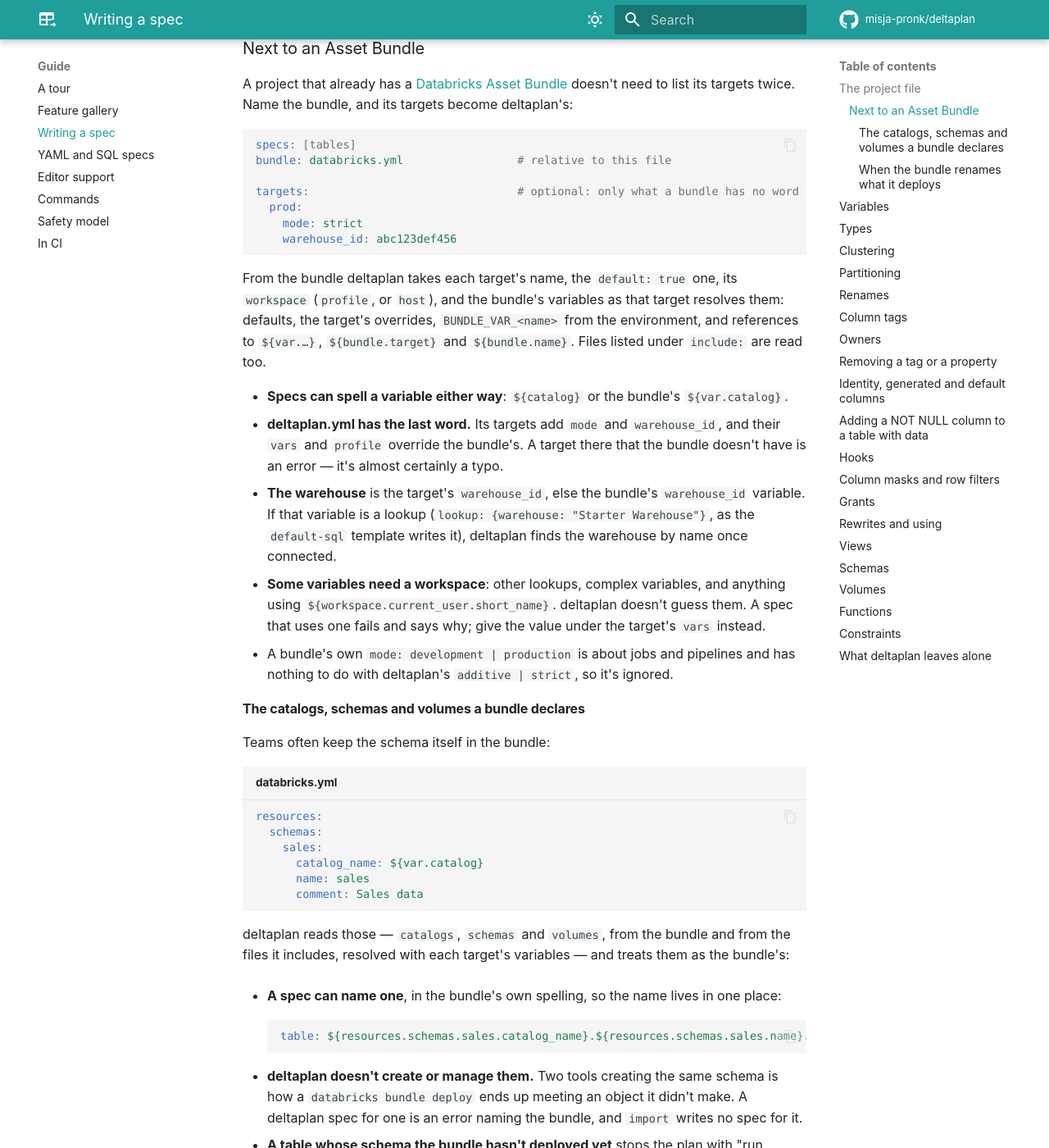
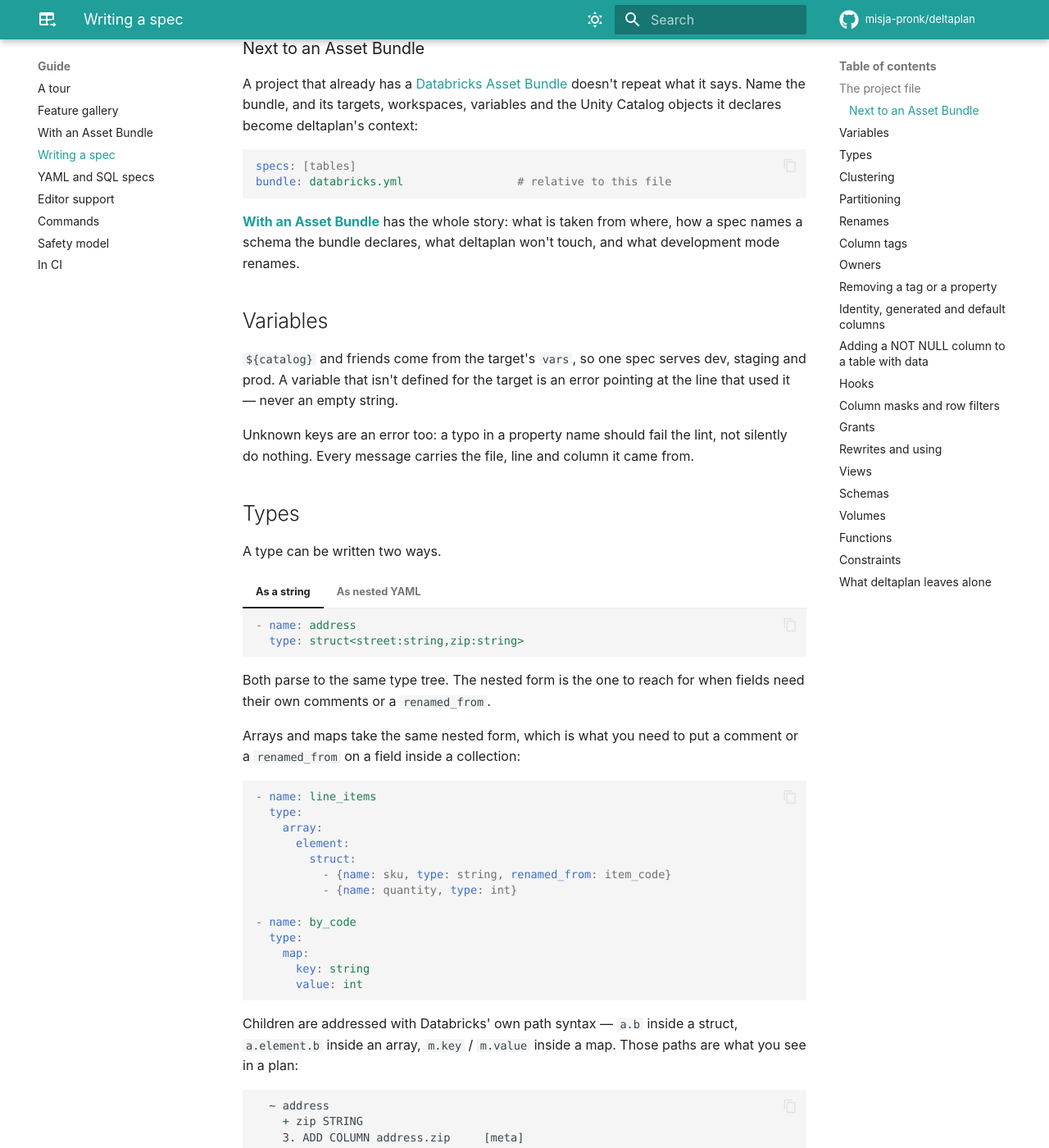
Before and after one commit to misja-pronk/deltaplan, an MkDocs documentation site: the page built from docs/spec.md, in a window 1280 px wide and 1400 px high, scrolled down 1533 px. Shown: the whole window at 82% size. Built offline with MkDocs 1.6.1 and Material for MkDocs 9.7.7, drawn with Linux system fonts in a browser that asks for light colours; comment, search, counter and statistics services are not loaded; some of the changed text lies outside the part shown.

Commit message:
docs: give Asset Bundles a page of their own (#9)
Most Databricks projects already have a `databricks.yml`. Bundle support
was buried in the spec reference; this makes it a page of its own —
**[With an Asset
Bundle](https://github.com/misja-pronk/deltaplan/blob/docs/bundles/docs/bundles.md)**
— because for most people it is how they will use deltaplan.

The page covers:

- pointing at the bundle, and a table of what deltaplan takes from it
(targets, workspace/profile, variables, warehouse id, declared
catalogs/schemas/volumes)
- naming a schema once: `${resources.schemas.sales.name}` in a spec
- the division of labour — the bundle owns the containers, deltaplan
owns the tables — and what that means for `import`, `validate` and a
plan whose schema isn't deployed yet
- development mode and `name_prefix` renaming, and why that asks the
Databricks CLI rather than reimplementing it
- what still needs `deltaplan.yml`, what needs a workspace, and the CI
order (`bundle deploy`, then `apply`)

Two new pictures come from a `bundle` scene in `tests/screens.py`: a
plan that stops with *"run `databricks bundle deploy` first"*, and the
same plan once the schema is there.

No source changes. `docs/spec.md` keeps a short pointer; the page is
linked from the index, getting-started and the README.

🤖 Generated with [Claude Code](https://claude.com/claude-code)

Co-authored-by: Claude Opus 5 (1M context) <noreply@anthropic.com>

````diff
--- /dev/null
+++ b/docs/assets/screens/bundle-orders.yml
@@ -0,0 +1,5 @@
+table: ${resources.schemas.sales.catalog_name}.${resources.schemas.sales.name}.orders
+comment: Order facts
+columns:
+  - {name: order_id, type: bigint, nullable: false}
+  - {name: amount, type: "decimal(18,2)"}
--- /dev/null
+++ b/docs/assets/screens/bundle-project.yml
@@ -0,0 +1,4 @@
+version: 1
+specs: [tables]
+bundle: databricks.yml
+history_schema: ${catalog}.deltaplan
--- a/docs/spec.md
+++ b/docs/spec.md
@@ -72,91 +72,17 @@ Without `-t`, a command uses the only target, or the one marked `default: true`.
 ### Next to an Asset Bundle
 
 A project that already has a [Databricks Asset Bundle](https://docs.databricks.com/aws/en/dev-tools/bundles/)
-doesn't need to list its targets twice. Name the bundle, and its targets become
-deltaplan's:
+doesn't repeat what it says. Name the bundle, and its targets, workspaces, variables and
+the Unity Catalog objects it declares become deltaplan's context:
 
 ```yaml
 specs: [tables]
 bundle: databricks.yml                 # relative to this file
-
-targets:                               # optional: only what a bundle has no word for
-  prod:
-    mode: strict
-    warehouse_id: abc123def456
 ```
 
-From the bundle deltaplan takes each target's name, the `default: true` one, its
-`workspace` (`profile`, or `host`), and the bundle's variables as that target resolves
-them: defaults, the target's overrides, `BUNDLE_VAR_<name>` from the environment, and
-references to `${var.…}`, `${bundle.target}` and `${bundle.name}`. Files listed under
-`include:` are read too.
-
-- **Specs can spell a variable either way**: `${catalog}` or the bundle's
-  `${var.catalog}`.
-- **deltaplan.yml has the last word.** Its targets add `mode` and `warehouse_id`, and
-  their `vars` and `profile` override the bundle's. A target there that the bundle
-  doesn't have is an error — it's almost certainly a typo.
-- **The warehouse** is the target's `warehouse_id`, else the bundle's `warehouse_id`
-  variable. If that variable is a lookup (`lookup: {warehouse: "Starter Warehouse"}`,
-  as the `default-sql` template writes it), deltaplan finds the warehouse by name once
-  connected.
-- **Some variables need a workspace**: other lookups, complex variables, and anything
-  using `${workspace.current_user.short_name}`. deltaplan doesn't guess them. A spec
-  that uses one fails and says why; give the value under the target's `vars` instead.
-- A bundle's own `mode: development | production` is about jobs and pipelines and has
-  nothing to do with deltaplan's `additive | strict`, so it's ignored.
-
-#### The catalogs, schemas and volumes a bundle declares
-
-Teams often keep the schema itself in the bundle:
-
-```yaml title="databricks.yml"
-resources:
-  schemas:
-    sales:
-      catalog_name: ${var.catalog}
-      name: sales
-      comment: Sales data
-```
-
-deltaplan reads those — `catalogs`, `schemas` and `volumes`, from the bundle and from
-the files it includes, resolved with each target's variables — and treats them as the
-bundle's:
-
-- **A spec can name one**, in the bundle's own spelling, so the name lives in one place:
-
-    ```yaml
-    table: ${resources.schemas.sales.catalog_name}.${resources.schemas.sales.name}.orders
-    ```
-
-- **deltaplan doesn't create or manage them.** Two tools creating the same schema is how
-  a `databricks bundle deploy` ends up meeting an object it didn't make. A deltaplan
-  spec for one is an error naming the bundle, and `import` writes no spec for it.
-- **A table whose schema the bundle hasn't deployed yet** stops the plan with
-  "run `databricks bundle deploy` first" rather than creating the schema itself.
-- A name deltaplan can't resolve offline — one that needs the workspace — leaves that
-  resource alone; the bundle still owns it.
-
-#### When the bundle renames what it deploys
-
-A target in `mode: development`, or one with `presets.name_prefix`, doesn't deploy the
-names that are in the file. The Databricks CLI rewrites them first, and not in a way
-worth guessing at: a schema `sales` becomes `dev_jane_sales` under development mode, and
-a prefix of `team_` makes it `teamsales` — the underscore is dropped. Schemas are
-renamed; catalogs and volumes aren't.
-
-So deltaplan doesn't reimplement it. For a target that renames anything, it asks the CLI
-for the configuration as deployed:
-
-```sh
-databricks bundle validate -o json -t dev
-```
-
-and uses the names that come back, resolving the `${resources.…}` references the CLI
-leaves to the deploy. That needs the [Databricks CLI](https://docs.databricks.com/aws/en/dev-tools/cli/)
-on your `PATH`, and a development target needs it to be logged in — it has to know whose
-name goes in front. Without it, those names stay *unknown*: a spec that uses one says why
-instead of planning against the wrong schema.
+**[With an Asset Bundle](bundles.md)** has the whole story: what is taken from where,
+how a spec names a schema the bundle declares, what deltaplan won't touch, and what
+development mode renames.
 
 ## Variables
 
--- a/mkdocs.yml
+++ b/mkdocs.yml
@@ -89,6 +89,7 @@ nav:
   - Guide:
       - A tour: tour.md
       - Feature gallery: features.md
+      - With an Asset Bundle: bundles.md
       - Writing a spec: spec.md
       - YAML and SQL specs: formats.md
       - Editor support: editors.md
````
Also changed, not shown: README.md (+4 -0 lines), docs/assets/screens/bundle-databricks.yml (added, +20 -0 lines), docs/bundles.md (added, +139 -0 lines), docs/getting-started.md (+5 -0 lines), docs/index.md (+4 -2 lines), docs/assets/screens/bundle-plan.svg (added), docs/assets/screens/bundle-undeployed.svg (added), 1 other file.
